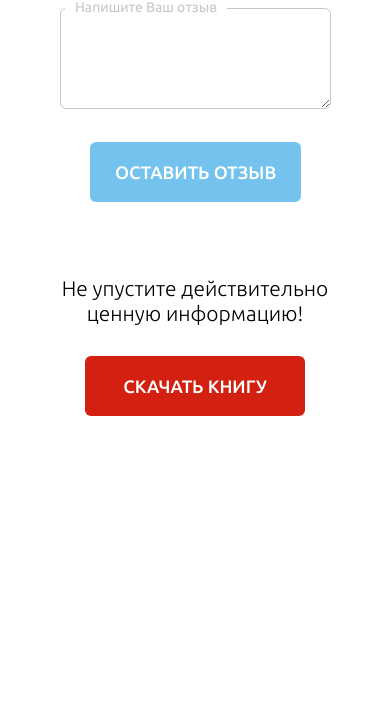
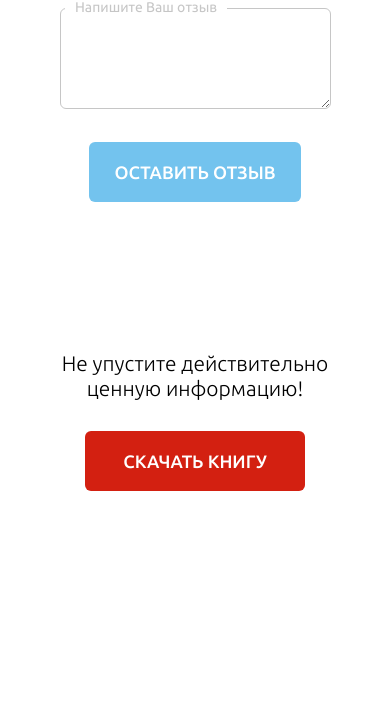
Before and after one commit to VasylievIvan/BookLanding, a plain HTML site: page index.html in a window 390 px wide. Shown: the part 2534-3261 px from the top of the page. Drawn offline with nearby package versions, Linux system fonts and the light colour scheme.

Commit message:
pre-final fixes

```diff
--- a/index.html
+++ b/index.html
@@ -55,15 +55,20 @@ function gradient_resize() {
 function feature_bg_resize() {
 	if(window.matchMedia("screen and (min-width: 320px)").matches) {
 
-   	$(".background-bottom").width($(window).width());
+   	$(".background-bottom").width($(window).width()+20);
 
    	if(window.matchMedia("screen and (max-width: 600px)").matches) {
-   	$(".background-bottom").css("margin-left", ((320 - $(window).width())/2 + "px" ));
+   	$(".background-bottom").css("margin-left", ((300 - $(window).width())/2 + "px" ));
    }
    else {
    	$(".background-bottom").css("margin-left", 0 + "px" );
 
    }
+
+   }
+   else {
+   	$(".background-bottom").css("margin-left", 0 + "px" );
+   	$(".background-bottom").width('340px');
    }
 }
 function content_resize() {
@@ -517,7 +522,9 @@ $(document).ready(function(){
 									<textarea type="text"></textarea>
 								</div>
 							</div>
-							<input type="button" value="ОСТАВИТЬ ОТЗЫВ" id="comment">
+							<div class="comment-wrapper">
+								<input type="button" value="ОСТАВИТЬ ОТЗЫВ" id="comment">
+							</div>
 						</form>
 					</div>
 
--- a/style.css
+++ b/style.css
@@ -410,7 +410,11 @@ p.error {
 	color: #c6c6c6;
 	background-color: #ffffff;
 }
-
+.comment-wrapper {
+	width: 100%;
+	display: flex;
+	justify-content: center;
+}
 #comment {
 	background-color: #73c3ee;
 	color: #ffffff;
@@ -420,7 +424,7 @@ p.error {
 	border-radius: 6px;
 	box-shadow: none;
 	border-style: none;
-	margin-left: 40%;
+	margin: 0 auto;
 	padding: 0 25px;
 	user-select: none;
  	outline: none;
@@ -1077,9 +1081,15 @@ mark {
 	.data {
 		margin-top: 10px;
 	}
+	.comment-wrapper {
+		margin-bottom: 125px;
+	}
+	.download {
+		margin-top: 75px;
+	}
 
 	#comment {
-		margin-left: 35px;
+
 	}
 	.reply {
 		height: 1070px;
```
